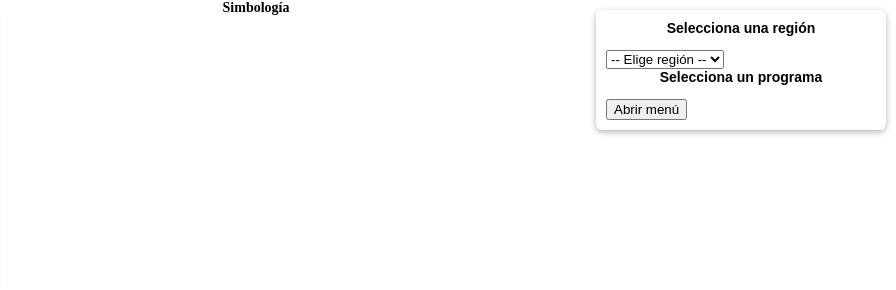
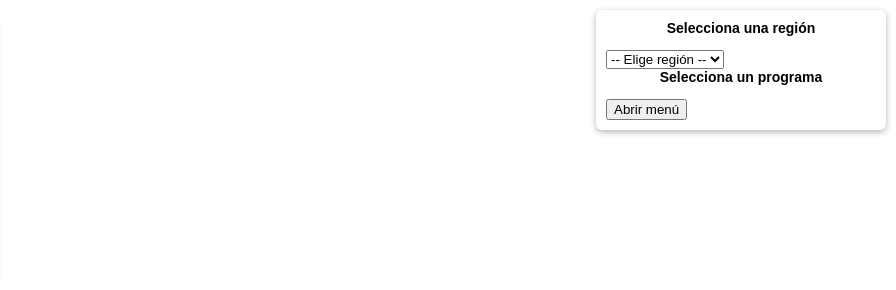
Before and after one commit to jorgeluisv756-svg/Visualizador_Regiones, a plain HTML site: page index.html in a window 1280 px wide. Shown: the top 290 px of the page, 384-1280 px from the left. Drawn offline with nearby package versions, Linux system fonts and the light colour scheme.

Commit message:
Add files via upload

```diff
--- a/index.html
+++ b/index.html
@@ -163,8 +163,8 @@
     <label><input type="checkbox" id="toggleRegiones" checked> Regionales</label>
   </div>
 
-  <div id="simbolos-panel">
-    <h3>Simbología</h3>
+  <div id="simbolos-panel img">
+    <h3></h3>
     <div id="simbolos-content"></div>
   </div>
 
```
